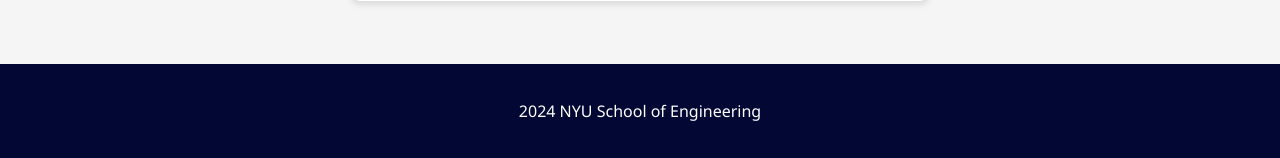
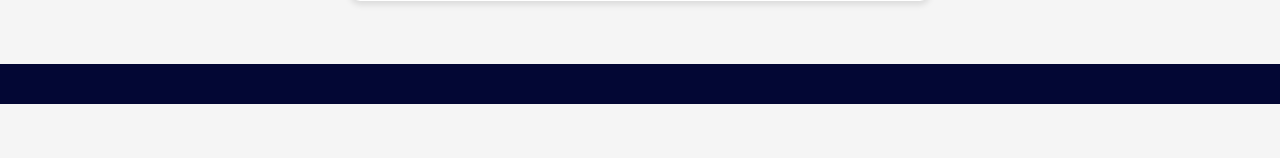
Before and after one commit to MatthewMa929/DatabaseFantasy, a Django app: page /register/ in a window 1280 px wide. Shown: the part 656-814 px from the top of the page. After the commit the page ends 760 px from the top, so only its background shows below. Run offline with Django 5.2, Linux system fonts and the light colour scheme; some libraries are stand-ins or nearby versions.

Commit message:
minor visual adjustments

```diff
--- a/fantasysports/coreapp/templates/coreapp/query.html
+++ b/fantasysports/coreapp/templates/coreapp/query.html
@@ -54,6 +54,5 @@
     </div>
   </body>
   <footer>
-    <p>2024 NYU School of Engineering</p>
   </footer>
 </html>
--- a/fantasysports/coreapp/templates/coreapp/user/login.html
+++ b/fantasysports/coreapp/templates/coreapp/user/login.html
@@ -47,7 +47,6 @@
     </div>
 
     <footer>
-        <p>2024 NYU School of Engineering</p>
     </footer>
 </body>
 
--- a/fantasysports/coreapp/templates/coreapp/user/register.html
+++ b/fantasysports/coreapp/templates/coreapp/user/register.html
@@ -65,7 +65,6 @@
     </div>
 
     <footer>
-      <p>2024 NYU School of Engineering</p>
     </footer>
   </body>
 </html>
```
